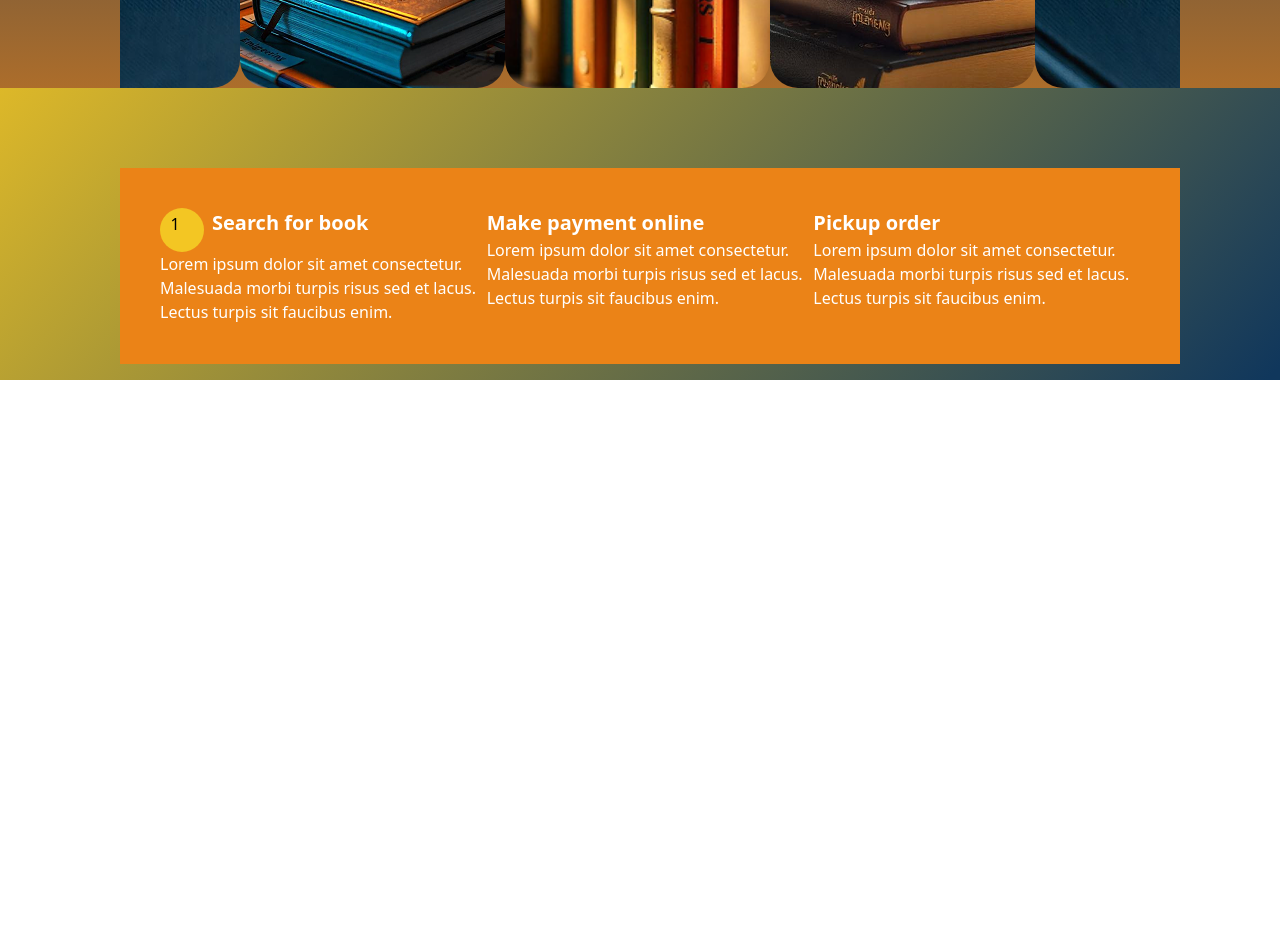
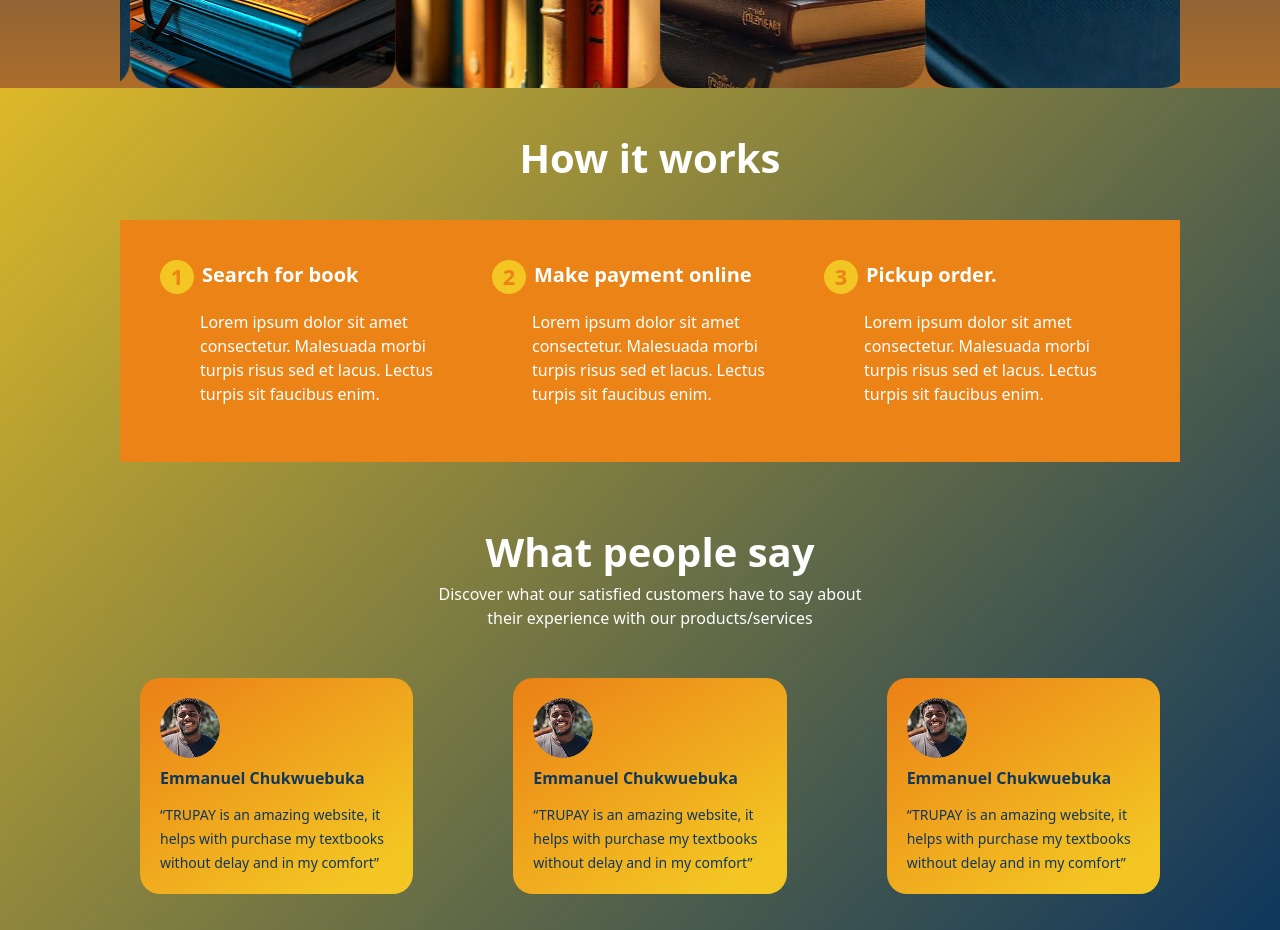
Before and after one commit to JUSTTNZ/TRUPAY, a React (Vite) app in the folder Frontend/: page /home in a window 1280 px wide. Shown: the part 1960-2890 px from the top of the page. Before the commit the page ends 2340 px from the top, so only its background shows below. Built offline with nearby package versions, Linux system fonts and the light colour scheme.

Commit message:
testmonial

```diff
--- a/Frontend/package.json
+++ b/Frontend/package.json
@@ -13,7 +13,9 @@
     "@emotion/react": "^11.14.0",
     "@emotion/styled": "^11.14.0",
     "@mui/material": "^6.4.1",
-    "@tailwindcss/postcss": "^4.0.0",
+    "@tailwindcss/postcss": "^4.0.1",
+    "animate.css": "^4.1.1",
+    "autoprefixer": "^10.4.20",
     "postcss": "^8.5.1",
     "react": "^18.2.0",
     "react-dom": "^18.2.0",
--- a/Frontend/postcss.config.mjs
+++ b/Frontend/postcss.config.mjs
@@ -1,5 +1,6 @@
 export default {
-    plugins: {
-      "@tailwindcss/postcss": {},
-    }
+  plugins: {
+    '@tailwindcss/postcss': {}, // Use the new plugin here
+    autoprefixer: {}, // If you have Autoprefixer, keep it
+  },
   }
--- a/Frontend/src/App.css
+++ /dev/null
@@ -1,2 +0,0 @@
-@import "~slick-carousel/slick/slick.css";
-@import "~slick-carousel/slick/slick-theme.css";
--- a/Frontend/src/App.jsx
+++ b/Frontend/src/App.jsx
@@ -1,6 +1,7 @@
 import { BrowserRouter as Router, Routes, Route } from "react-router-dom"
 import Login from "./Auth/login"
 import { Home } from "./pages/Home"
+import 'animate.css';
 
 function App() {
 
--- /dev/null
+++ b/Frontend/src/component/testmonial.jsx
@@ -0,0 +1,62 @@
+import tes1 from '../assets/tes1.png'
+export const Tesmonial = () => {
+    return(
+        <div className="pt-15">
+                    <h5 className="font-bold font-outfit text-[40px] text-center text-white  ">
+                    What people say
+</h5>
+<div className='text-center flex justify-center items-center mb-7'>
+<h5 className="font-normal font-outfit text-[16px] text-center text-white max-w-md w-full max-w-2xl ">
+        Discover what our satisfied customers have to say
+        about their experience with our products/services
+</h5>
+</div>
+
+        <div className="grid grid-cols-1 lg:grid-cols-3 gap-[100px] p-5">
+            <div className="rounded-[20px] p-5" style={{
+                background:` linear-gradient(326.94deg, #F3C623 13.08%, #EB8317 96.17%)`
+
+            }}>
+                <img src={tes1} className="rounded-full w-[60px] h-[60px]" />
+            <div className=''>
+                <h5 className="text-[16px] text-[#10375C] font-bold font-outfit mb-3 mt-2 ">
+                Emmanuel Chukwuebuka
+                </h5>
+                <span className="font-normal text-sm text-[#10375C]">
+                “TRUPAY is an amazing website, it helps with purchase my textbooks without delay and in my comfort”
+                </span>
+            </div>
+            </div>
+            <div className="rounded-[20px] p-5" style={{
+                background:` linear-gradient(326.94deg, #F3C623 13.08%, #EB8317 96.17%)`
+
+            }}>
+                <img src={tes1} className="rounded-full w-[60px] h-[60px]" />
+            <div className=''>
+                <h5 className="text-[16px] text-[#10375C] font-bold font-outfit mb-3 mt-2 ">
+                Emmanuel Chukwuebuka
+                </h5>
+                <span className="font-normal text-sm text-[#10375C]">
+                “TRUPAY is an amazing website, it helps with purchase my textbooks without delay and in my comfort”
+                </span>
+            </div>
+            </div>
+            <div className="rounded-[20px] p-5" style={{
+                background:` linear-gradient(326.94deg, #F3C623 13.08%, #EB8317 96.17%)`
+
+            }}>
+                <img src={tes1} className="rounded-full w-[60px] h-[60px]" />
+            <div className=''>
+                <h5 className="text-[16px] text-[#10375C] font-bold font-outfit mb-3 mt-2 ">
+                Emmanuel Chukwuebuka
+                </h5>
+                <span className="font-normal text-sm text-[#10375C]">
+                “TRUPAY is an amazing website, it helps with purchase my textbooks without delay and in my comfort”
+                </span>
+            </div>
+            </div>
+        </div>
+        </div>
+
+    )
+}
--- a/Frontend/src/component/work.jsx
+++ b/Frontend/src/component/work.jsx
@@ -1,41 +1,66 @@
+import { Tesmonial } from "./testmonial"
 
 
 export const Works = () => {
     return(
-        <div className="pt-20 p-4 lg:pl-[120px] lg:pr-[100px]" style={{
+        <div className="pt-10 p-4 lg:pl-[120px] lg:pr-[100px]" style={{
             background: `linear-gradient(313.05deg, #10375C 0.84%, #F3C623 110.8%)`
 
         }}>
+            <div>
+            <h5 className="font-bold font-outfit text-[40px] text-center text-white mb-8 animate__animated animate__fadeInUp ">
+How it works
+</h5>
             <div className="bg-[#EB8317]">
-                <div className="grid grid-cols-3 p-10">
-                    <div className="flex-col">
-                        <div className="flex">
-                        <div className="bg-[#F3C623] rounded-full w-[44px] h-[44px] flex justify-center items-center">
+                <div className="grid grid-cols-1 lg:grid-cols-3 p-10 gap-4">
+                    <div className="flex-col animate-fadeInLeft">
+                        <div className="flex ">
+                        <div className="bg-[#F3C623] rounded-full w-[34px] h-[34px] flex justify-center items-center">
 
-<span className=" w-[23px] h-[36px]">1</span>
+<span className=" text-[#EB8317] text-[22px] font-outfit font-bold">1</span>
                         </div>
                         <h4 className="text-[20px] font-bold text-white pl-2">Search for book</h4>
                         </div>
 
-                        <span className="font-normal text-[16px] text-white">
+                        <p className="font-normal text-[16px] text-white p-4 pl-10">
+                        Lorem ipsum dolor sit amet consectetur.
+                         Malesuada morbi turpis risus sed et lacus. Lectus turpis sit faucibus enim.
+                        </p>
+                    </div>
+
+                    <div className="flex-col animate-fadeUp">
+                    <div className="flex animate-fadeUp">
+                        <div className="bg-[#F3C623] rounded-full w-[34px] h-[34px] flex justify-center items-center">
+
+<span className=" text-[#EB8317] text-[22px] font-outfit font-bold">2</span>
+                        </div>
+                        <h4 className="text-[20px] font-bold text-white pl-2">Make payment online</h4>
+                        </div>
+
+                        <p className="font-normal text-[16px] text-white p-4 pl-10">
                         Lorem ipsum dolor sit amet consectetur. Malesuada morbi turpis risus sed et lacus. Lectus turpis sit faucibus enim.
-                        </span>
+                        </p>
                     </div>
-                    <div>
-                        <h4 className="text-[20px] font-bold text-white">Make payment online</h4>
-                        <span className="font-normal text-[16px] text-white">
+                    <div className="flex-col">
+                    <div className="flex ">
+                        <div className="bg-[#F3C623] rounded-full w-[34px] h-[34px] flex justify-center items-center">
+
+<span className=" text-[#EB8317] text-[22px] font-outfit font-bold">3</span>
+                        </div>
+                        <h4 className="text-[20px] font-bold text-white pl-2">Pickup order.</h4>
+                        </div>
+
+                        <p className="font-normal text-[16px] text-white p-4 pl-10">
                         Lorem ipsum dolor sit amet consectetur. Malesuada morbi turpis risus sed et lacus. Lectus turpis sit faucibus enim.
-                        </span>
+                        </p>
                     </div>
-                    <div>
-                        <h4 className="text-[20px] font-bold text-white">Pickup order</h4>
-                        <span className="font-normal text-[16px] text-white">
-                        Lorem ipsum dolor sit amet consectetur. Malesuada morbi turpis risus sed et lacus. Lectus turpis sit faucibus enim.
-                        </span>
-                    </div>
+
                 </div>
 
             </div>
+            </div>
+            <Tesmonial />
+
         </div>
     )
 }
--- a/Frontend/tailwindconfig.js
+++ b/Frontend/tailwindconfig.js
@@ -1,18 +1,42 @@
-
 /** @type {import('tailwindcss').Config} */
 export default {
   content: [
-          "./src/**/*.{html,js,jsx,ts,tsx}"
+    "./src/**/*.{html,js,jsx,ts,tsx}",
   ],
   theme: {
     extend: {
       fontFamily: {
-
         outfit: ['Outfit', 'sans-serif'],
       },
-
-
-
+      animation: {
+        fadeInLeft: 'fadeInLeft 1s ease-out forwards',
+        fadeUp: 'fadeUp 1s ease-out forwards',
+        fadeDown: 'fadeDown 1s ease-out forwards',
+        fadeInRight: 'fadeInRight 1s ease-out forwards',
+        fadeOut: 'fadeOut 0.3s forwards',
+      },
+      keyframes: {
+        fadeInLeft: {
+          '0%': { opacity: 0, transform: 'translateX(-100%)' },
+          '100%': { opacity: 1, transform: 'translateX(0)' },
+        },
+        fadeUp: {
+          '0%': { opacity: 0, transform: 'translateY(50px)' },
+          '100%': { opacity: 1, transform: 'translateY(0)' },
+        },
+        fadeDown: {
+          '0%': { opacity: 0, transform: 'translateY(-50px)' },
+          '100%': { opacity: 1, transform: 'translateY(0)' },
+        },
+        fadeInRight: {
+          '0%': { opacity: 0, transform: 'translateX(100px)' }, // Changed to 100px for incoming from right
+          '100%': { opacity: 1, transform: 'translateX(0)' },
+        },
+        fadeOut: {
+          '0%': { opacity: 1, transform: 'translateY(0)' },
+          '100%': { opacity: 0, transform: 'translateY(-20px)' },
+        },
+      },
     },
   },
   plugins: [],
```
Also changed, not shown: Frontend/src/assets/tes1.png (added), 1 other file (tests, documents, lock files or other folders). Lines whose indentation alone changed are shown as unchanged.
